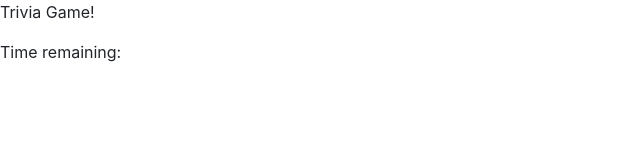
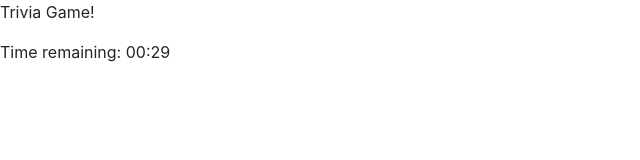
Before and after one commit to bradham/TriviaGame, a plain HTML site: page index.html in a window 1280 px wide. Both pictures are taken after a click on the button "Start!". Shown: the full height of the page, 0-640 px from the left. Drawn offline with nearby package versions, Linux system fonts and the light colour scheme.

Commit message:
time is displaying properly

```diff
--- a/assets/javascript/app.js
+++ b/assets/javascript/app.js
@@ -22,10 +22,6 @@ var time = 31;
 
 $("#startBtn").on("click", function () {
     $("#startBtn").hide();
-    var timerPtag = $("<p>");
-    timerPtag.text("Time remaining: ");
-    //timerPtag.attr(id, "time-remaining");
-    $("#questions").prepend(timerPtag);
 
     startClock();
 
@@ -53,9 +49,11 @@ function count() {
     var converted = timeConverter(time);
     console.log(converted);
 
+    $("#time-remaining").text("Time remaining: " + converted);
+
+
     // DONE: Use the variable we just created to show the converted time in the "display" div.
-    ///////////////////////////////////
-    $("#time-remaining").append(converted);
+    //$("#time-remaining").append(converted);
   }
 
   function timeConverter(t) {
--- a/index.html
+++ b/index.html
@@ -24,7 +24,10 @@
 
             <button id="startBtn">Start!</button>
 
-            <div id="questions"></div>
+            <div id="questions">
+                <p id="time-remaining"></p>
+
+            </div>
 
             <div id="final-score"></div>
 
```
